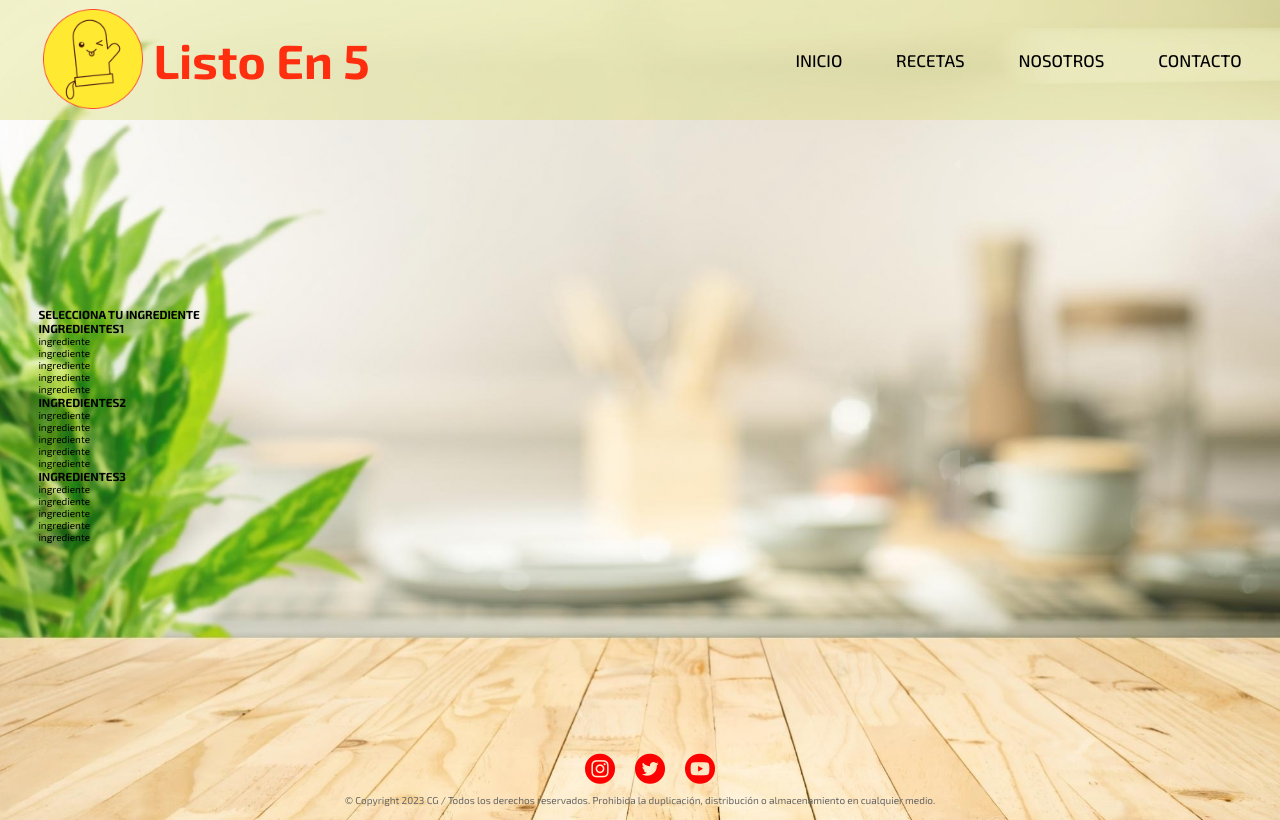
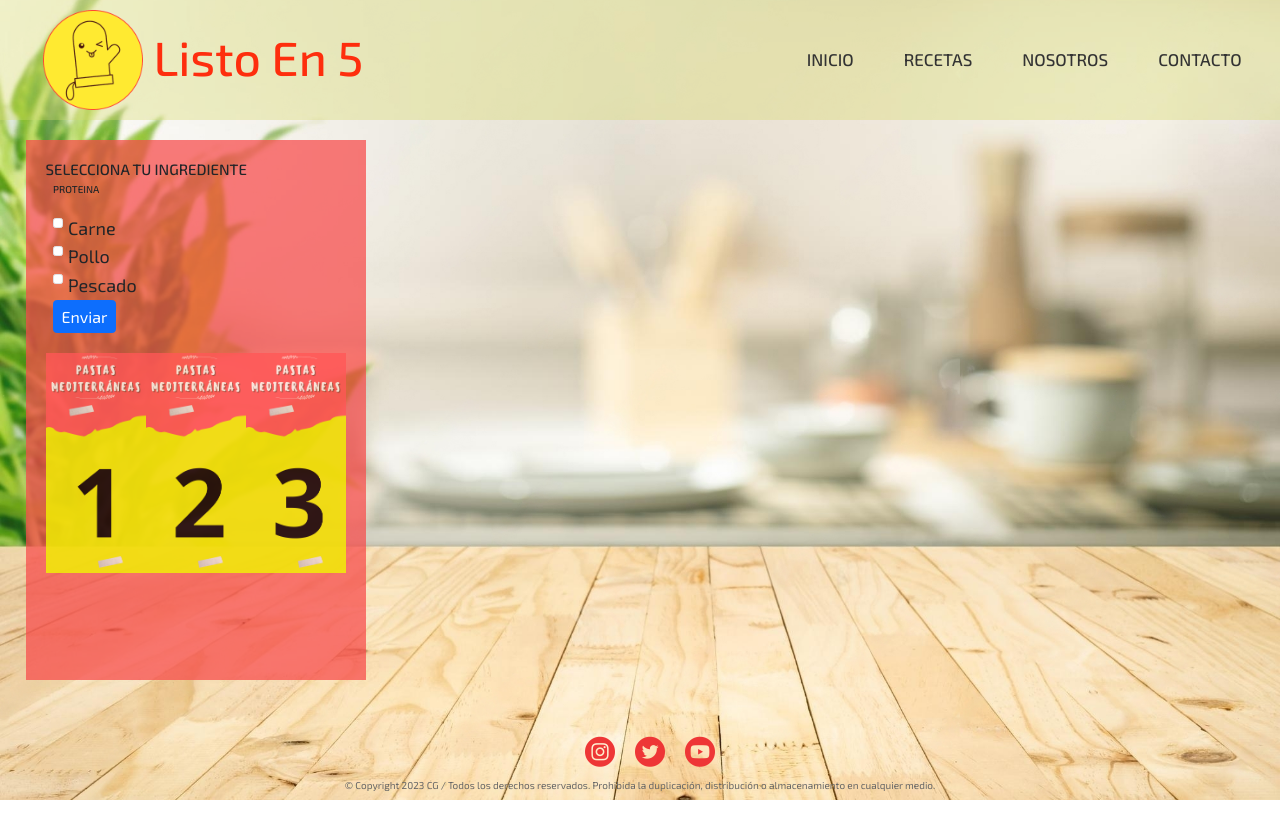
Before and after one commit to galviscarlo/TP_LE5_2.0, a plain HTML site: page index.html in a window 1280 px wide. Drawn offline with nearby package versions, Linux system fonts and the light colour scheme; files that its build step writes are made by us from their sources.

Commit message:
C#3  Reestructuración - incorporacion nuevo aside

```diff
--- a/css/styles/index.css
+++ b/css/styles/index.css
@@ -10,7 +10,6 @@
     list-style: none;
     scroll-behavior: smooth;
     font-family: 'Exo 2', sans-serif;
-    color: black;
 }
 
 :root {
@@ -38,9 +37,9 @@ body {
     background-size: cover;
     background-attachment: fixed;
     text-decoration: none;
-    display: inline;
+    margin: 90px auto 0;
+    /* Ajusta el margen superior para evitar superposición con el header */
 }
-
 
 header {
     height: 12rem;
@@ -51,7 +50,12 @@ header {
     display: flex;
     align-items: center;
     justify-content: space-between;
-    z-index: 100;
+    z-index: 200;
+    position: fixed;
+    /* Fija el header en la parte superior */
+    top: 0;
+    left: 0;
+    right: 0;
 }
 
 header img {
@@ -85,6 +89,8 @@ header h1 {
 
 .navbar a {
     margin-right: 5rem;
+    text-decoration: none;
+    color: #333;
 }
 
 .navbar a:last-child {
@@ -97,18 +103,77 @@ header h1 {
 
 main {
     width: 100%;
-    height: calc(100vh - 12rem - 7rem);
-    padding: .5rem 3%;
+    height: calc(100vh - 12rem);
+    padding: 12rem 2% 0;
     box-sizing: border-box;
     display: grid;
+    justify-content: space-between;
+}
+
+aside {
+    width: auto;
+    display: flex;
+    flex-direction: column;
+    background-color: rgba(247, 76, 76, 0.733);
+    padding: 2rem;
+    margin-top: 2rem;
+    z-index: 100;
+}
+
+.container {
+    flex-grow: 1;
+}
+
+.container label {
+    font-size: 1.8rem;
+}
+
+.container button {
+    font-size: medium;
+}
+
+form {
+    margin-top: 2rem;
+}
+
+.slider__aside {
+    display: flex;
+    width: 30rem;
+    height: 22rem;
+    margin-top: 2rem;
+}
+
+.slider__aside img {
+    width: 0;
+    flex-grow: 1;
+    object-fit: cover;
+    opacity: .8;
+    transition: .5s ease;
+}
+
+.slider__aside img:hover {
+    cursor: crosshair;
+    width: 15rem;
+    opacity: 1;
+    filter: contrast(120%);
+}
+
+.aside__publicity {
+    display: flex;
+    width: 30rem;
+    height: 22rem;
+    margin-top: 2rem;
     align-items: center;
-    justify-content: space-between;
+}
+
+.aside__publicity img {
+    height: 20rem;
 }
 
 footer {
     width: 100%;
-    height: 7rem;
-    position: relative;
+    height: 15rem;
+    position: fixed;
     display: flex;
     flex-direction: column;
     justify-content: center;
@@ -127,7 +192,11 @@ footer .icons {
 }
 
 footer .icons span {
-    color: red;
+    color: rgb(238, 54, 54);
+}
+
+footer a {
+    text-decoration: none;
 }
 
 .copyright {
--- a/index.html
+++ b/index.html
@@ -23,6 +23,12 @@
     />
     <link rel="stylesheet" href="/css/styles/index.css" />
     <script src="/js/index.js"></script>
+    <link
+      href="https://cdn.jsdelivr.net/npm/bootstrap@5.3.2/dist/css/bootstrap.min.css"
+      rel="stylesheet"
+      integrity="sha384-T3c6CoIi6uLrA9TneNEoa7RxnatzjcDSCmG1MXxSR1GAsXEV/Dwwykc2MPK8M2HN"
+      crossorigin="anonymous"
+    />
     <title>INICIO ListoEnCinco</title>
   </head>
   <body>
@@ -45,40 +51,64 @@
     </header>
     <main>
       <aside>
-        <h3>SELECCIONA TU INGREDIENTE</h3>
+        <h4>SELECCIONA TU INGREDIENTE</h4>
         <section>
-          <div>
-            <h3>INGREDIENTES1</h3>
-            <ul>
-              <li class="ingredient_selector"><a href="">ingrediente</a></li>
-              <li class="ingredient_selector"><a href="">ingrediente</a></li>
-              <li class="ingredient_selector"><a href="">ingrediente</a></li>
-              <li class="ingredient_selector"><a href="">ingrediente</a></li>
-              <li class="ingredient_selector"><a href="">ingrediente</a></li>
-            </ul>
-          </div>
-          <div>
-            <h3>INGREDIENTES2</h3>
-            <ul>
-              <li class="ingredient_selector"><a href="">ingrediente</a></li>
-              <li class="ingredient_selector"><a href="">ingrediente</a></li>
-              <li class="ingredient_selector"><a href="">ingrediente</a></li>
-              <li class="ingredient_selector"><a href="">ingrediente</a></li>
-              <li class="ingredient_selector"><a href="">ingrediente</a></li>
-            </ul>
-          </div>
-          <div>
-            <h3>INGREDIENTES3</h3>
-            <ul>
-              <li class="ingredient_selector"><a href="">ingrediente</a></li>
-              <li class="ingredient_selector"><a href="">ingrediente</a></li>
-              <li class="ingredient_selector"><a href="">ingrediente</a></li>
-              <li class="ingredient_selector"><a href="">ingrediente</a></li>
-              <li class="ingredient_selector"><a href="">ingrediente</a></li>
-            </ul>
+          <div class="container">
+            <h6>PROTEINA</h6>
+
+            <form>
+              <div class="form-check">
+                <input
+                  class="form-check-input"
+                  type="checkbox"
+                  value="carne"
+                  id="checkboxCarne"
+                />
+                <label class="form-check-label" for="checkboxCarne">
+                  Carne
+                </label>
+              </div>
+
+              <div class="form-check">
+                <input
+                  class="form-check-input"
+                  type="checkbox"
+                  value="pollo"
+                  id="checkboxPollo"
+                />
+                <label class="form-check-label" for="checkboxPollo">
+                  Pollo
+                </label>
+              </div>
+
+              <div class="form-check">
+                <input
+                  class="form-check-input"
+                  type="checkbox"
+                  value="pescado"
+                  id="checkboxPescado"
+                />
+                <label class="form-check-label" for="checkboxPescado">
+                  Pescado
+                </label>
+              </div>
+
+              <button type="submit" class="btn btn-primary">Enviar</button>
+            </form>
           </div>
         </section>
+        <section class="slider__aside">
+          <img src="/assets/image/1.png" alt="" />
+          <img src="/assets/image/2.png" alt="" />
+          <img src="/assets/image/3.png" alt="" />
+        </section>
+        </section>
       </aside>
+      <script
+        src="https://cdn.jsdelivr.net/npm/bootstrap@5.3.2/dist/js/bootstrap.bundle.min.js"
+        integrity="sha384-C6RzsynM9kWDrMNeT87bh95OGNyZPhcTNXj1NW7RuBCsyN/o0jlpcV8Qyq46cDfL"
+        crossorigin="anonymous"
+      ></script>
     </main>
 
     <footer>
```
Also changed, not shown: assets/image/1.png (added), assets/image/2.png (added), assets/image/3.png (added), assets/image/4.png (added), assets/image/5.png (added), assets/image/slider1.png (added).
